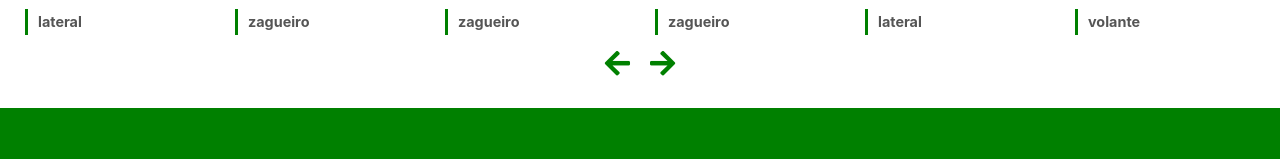
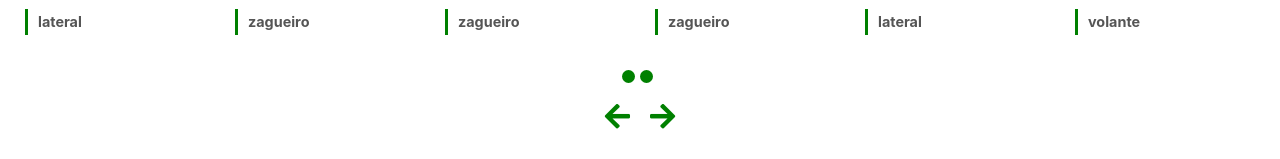
Before and after one commit to YannFigueiredo/brasil-penta, a React (Create React App) app: page /equipe/1 in a window 1280 px wide. Shown: the part 1112-1271 px from the top of the page. Built offline with nearby package versions, Linux system fonts and the light colour scheme; a web font is replaced by a local one.

Commit message:
Feito parcialmente a funcionalidade de controle de slide por dots

```diff
--- a/src/pages/Jogador/index.js
+++ b/src/pages/Jogador/index.js
@@ -1,4 +1,4 @@
-import { useContext, useRef } from 'react';
+import { createElement, useContext, useRef, useEffect } from 'react';
 import { ElencoContext } from '../../contexts/Elenco';
 import { useParams, useNavigate } from 'react-router-dom';
 import '../../styles/jogador.css';
@@ -8,6 +8,8 @@ export default function Jogador(){
     const { id } = useParams();
     const navigate = useNavigate();
     const jogadorSlide = useRef(null);
+    const dots = useRef(null);
+    var qtdeDots;
     var jogador = jogadores.filter(item => {
         return item.id === parseInt(id);
     });
@@ -15,10 +17,16 @@ export default function Jogador(){
         return item.id !== parseInt(id);
     });
 
+    useEffect(() => {
+        qtdeDots = jogadorSlide.current.scrollWidth/jogadorSlide.current.offsetWidth;
+
+        criarDots();
+    }, [])
+
     const voltarSlide = (e) => {
         e.preventDefault();
 
-        jogadorSlide.current.scrollLeft -= jogadorSlide.current.offsetWidth;
+        jogadorSlide.current.scrollLeft -= jogadorSlide.outerWidth;
     };
 
     const avancarSlide = (e) => {
@@ -27,10 +35,22 @@ export default function Jogador(){
         jogadorSlide.current.scrollLeft += jogadorSlide.current.offsetWidth;
     }
 
+    window.addEventListener('resize', () => {
+        qtdeDots = jogadorSlide.current.scrollWidth/jogadorSlide.current.offsetWidth;
+
+        criarDots();
+    });
+
+    function criarDots(){
+        for(var i = 0; i < qtdeDots; i++){
+            var div = document.createElement('div');
+            div.classList.add(i);
+            dots.current.appendChild(div);
+        }
+    }
+
     return(
         <div className="detalhes-jogador">
-            {
-                <div>
             <section className="jogador-selecionado">
                 <header className="container">
                     <h1 className="nome">{jogador[0].posicao !== 'técnico' ? `${jogador[0].camisa} . ${jogador[0].nome}` : `${jogador[0].nome}`}</h1>
@@ -70,14 +90,12 @@ export default function Jogador(){
                     ))
                 }
                 </div>
+                <div className="dots" ref={dots}></div>
                 <div className="controladores-slide">
                     <i className="fas fa-arrow-left btn-anterior" onClick={voltarSlide}></i>
                     <i className="fas fa-arrow-right btn-proximo" onClick={avancarSlide}></i>
                 </div>
-                        <div className="dots"></div>
             </section>
-                </div>
-            }
         </div>
     );
 }
--- a/src/styles/jogador.css
+++ b/src/styles/jogador.css
@@ -99,6 +99,21 @@
     margin-top: -20px;
 }
 
+.dots{
+    display: flex;
+    justify-content: center;
+    margin: 20px 0;
+}
+
+.dots div{
+    background-color: green;
+    border-radius: 50%;
+    width: 13px;
+    height: 13px;
+    margin-right: 5px;
+    cursor: pointer;
+}
+
 .controladores-slide{
     text-align: center;
 }
```
Lines whose indentation alone changed are shown as unchanged.
